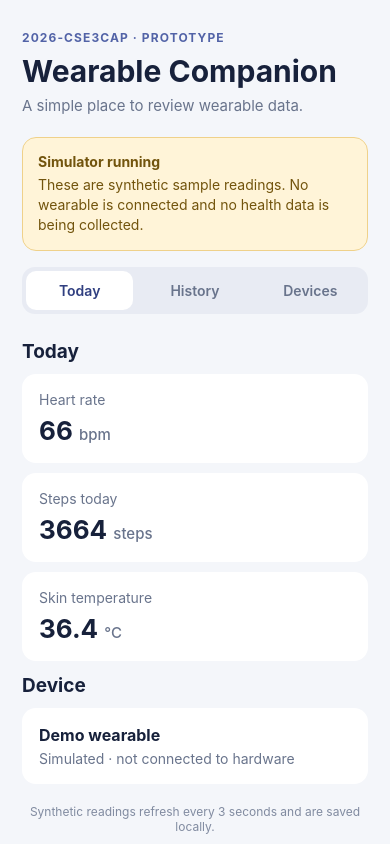
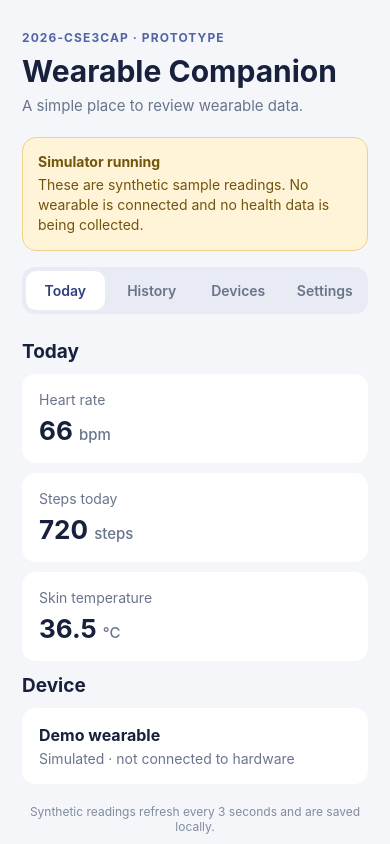
Before and after one commit to 22304516/wearable-companion, a React Native app: screen / in a window 390 px wide. Built offline with nearby package versions, Linux system fonts and the light colour scheme.

Commit message:
Add preferences and project handover docs

```diff
--- a/App.tsx
+++ b/App.tsx
@@ -11,8 +11,10 @@ import {
 import { makeSyntheticReadings, Reading } from './src/simulator';
 
 const HISTORY_KEY = 'wearable-companion.synthetic-history.v1';
+const PREFERENCES_KEY = 'wearable-companion.visible-metrics.v1';
 const MAX_HISTORY_ITEMS = 200;
 const REFRESH_INTERVAL_MS = 3000;
+const AVAILABLE_METRICS = ['Heart rate', 'Steps today', 'Skin temperature'];
 
 type HistoryEntry = {
   id: string;
@@ -53,6 +55,31 @@ function NavigationButton({
       style={[styles.navButton, selected && styles.navButtonSelected]}
     >
       <Text style={[styles.navText, selected && styles.navTextSelected]}>{label}</Text>
+    </Pressable>
+  );
+}
+
+function PreferenceRow({
+  label,
+  selected,
+  onPress,
+}: {
+  label: string;
+  selected: boolean;
+  onPress: () => void;
+}) {
+  return (
+    <Pressable
+      accessibilityRole="checkbox"
+      accessibilityState={{ checked: selected }}
+      onPress={onPress}
+      style={styles.preferenceRow}
+    >
+      <View style={[styles.checkbox, selected && styles.checkboxSelected]}>
+        {selected && <Text style={styles.checkmark}>✓</Text>}
+      </View>
+      <Text style={styles.preferenceLabel}>{label}</Text>
+      <Text style={styles.preferenceState}>{selected ? 'Shown' : 'Hidden'}</Text>
     </Pressable>
   );
 }
@@ -145,11 +172,43 @@ function TrendCard({
 export default function App() {
   const [readings, setReadings] = useState(makeSyntheticReadings());
   const [history, setHistory] = useState<HistoryEntry[]>([]);
-  const [screen, setScreen] = useState<'today' | 'history' | 'devices'>('today');
+  const [screen, setScreen] = useState<'today' | 'history' | 'devices' | 'settings'>('today');
   const [simulatorRunning, setSimulatorRunning] = useState(true);
+  const [visibleMetrics, setVisibleMetrics] = useState(AVAILABLE_METRICS);
   const [historyLoaded, setHistoryLoaded] = useState(false);
+  const [preferencesLoaded, setPreferencesLoaded] = useState(false);
   const [storageError, setStorageError] = useState(false);
+  const [preferencesError, setPreferencesError] = useState(false);
   const historyRef = useRef<HistoryEntry[]>([]);
+  const preferencesRef = useRef<string[]>(AVAILABLE_METRICS);
+  const preferenceWriteRef = useRef<Promise<void>>(Promise.resolve());
+
+  useEffect(() => {
+    let active = true;
+
+    async function restorePreferences() {
+      try {
+        const saved = await AsyncStorage.getItem(PREFERENCES_KEY);
+        if (saved) {
+          const parsed: unknown = JSON.parse(saved);
+          if (Array.isArray(parsed)) {
+            const restored = AVAILABLE_METRICS.filter(metric => parsed.includes(metric));
+            preferencesRef.current = restored;
+            if (active) setVisibleMetrics(restored);
+          }
+        }
+      } catch {
+        if (active) setPreferencesError(true);
+      } finally {
+        if (active) setPreferencesLoaded(true);
+      }
+    }
+
+    void restorePreferences();
+    return () => {
+      active = false;
+    };
+  }, []);
 
   useEffect(() => {
     let active = true;
@@ -226,6 +285,27 @@ export default function App() {
     }
   }
 
+  function saveVisibleMetrics(next: string[]) {
+    preferencesRef.current = next;
+    setVisibleMetrics(next);
+    preferenceWriteRef.current = preferenceWriteRef.current
+      .catch(() => undefined)
+      .then(() => AsyncStorage.setItem(PREFERENCES_KEY, JSON.stringify(next)))
+      .then(() => setPreferencesError(false))
+      .catch(() => setPreferencesError(true));
+  }
+
+  function toggleMetric(metric: string) {
+    const next = preferencesRef.current.includes(metric)
+      ? preferencesRef.current.filter(item => item !== metric)
+      : AVAILABLE_METRICS.filter(item => preferencesRef.current.includes(item) || item === metric);
+    saveVisibleMetrics(next);
+  }
+
+  function resetMetricPreferences() {
+    saveVisibleMetrics([...AVAILABLE_METRICS]);
+  }
+
   return (
     <SafeAreaView style={styles.safe}>
       <ScrollView contentContainerStyle={styles.container}>
@@ -249,17 +329,28 @@ export default function App() {
             </Text>
           </View>
         )}
+        {preferencesError && (
+          <View style={styles.errorNotice} accessibilityRole="alert">
+            <Text style={styles.errorText}>Display preferences could not be saved on this device.</Text>
+          </View>
+        )}
 
         <View style={styles.navigation} accessibilityRole="tablist">
           <NavigationButton label="Today" selected={screen === 'today'} onPress={() => setScreen('today')} />
           <NavigationButton label="History" selected={screen === 'history'} onPress={() => setScreen('history')} />
           <NavigationButton label="Devices" selected={screen === 'devices'} onPress={() => setScreen('devices')} />
+          <NavigationButton label="Settings" selected={screen === 'settings'} onPress={() => setScreen('settings')} />
         </View>
 
         {screen === 'today' ? (
           <>
             <Text style={styles.section}>Today</Text>
-            {readings.map(item => <Metric key={item.label} reading={item} />)}
+            {readings.filter(item => visibleMetrics.includes(item.label)).map(item => (
+              <Metric key={item.label} reading={item} />
+            ))}
+            {visibleMetrics.length === 0 && (
+              <Text style={styles.emptyText}>No metrics are selected. Choose readings to show in Settings.</Text>
+            )}
             <Text style={styles.section}>Device</Text>
             <View style={styles.device}>
               <Text style={styles.deviceName}>Demo wearable</Text>
@@ -307,7 +398,7 @@ export default function App() {
             )}
             <Text style={styles.footer}>Up to {MAX_HISTORY_ITEMS} samples are kept on this device.</Text>
           </>
-        ) : (
+        ) : screen === 'devices' ? (
           <>
             <Text style={styles.section}>Device simulator</Text>
             <View style={styles.deviceCard}>
@@ -336,6 +427,42 @@ export default function App() {
               </Text>
             </View>
             <Text style={styles.footer}>Sample history remains saved when generation is paused.</Text>
+          </>
+        ) : (
+          <>
+            <Text style={styles.section}>Display preferences</Text>
+            <Text style={styles.settingsIntro}>
+              Choose which synthetic readings appear on the Today dashboard. All readings continue to be saved in History while the simulator is running.
+            </Text>
+            {!preferencesLoaded ? (
+              <Text style={styles.emptyText}>Loading saved preferences…</Text>
+            ) : (
+              <>
+                <View style={styles.preferenceList}>
+                  {AVAILABLE_METRICS.map(metric => (
+                    <PreferenceRow
+                      key={metric}
+                      label={metric}
+                      selected={visibleMetrics.includes(metric)}
+                      onPress={() => toggleMetric(metric)}
+                    />
+                  ))}
+                </View>
+                <Pressable
+                  accessibilityRole="button"
+                  onPress={resetMetricPreferences}
+                  style={styles.resetButton}
+                >
+                  <Text style={styles.resetButtonText}>Show all readings</Text>
+                </Pressable>
+              </>
+            )}
+            <View style={styles.deviceNote}>
+              <Text style={styles.deviceNoteTitle}>Saved on this device</Text>
+              <Text style={styles.deviceNoteText}>
+                These display preferences are stored locally and do not require an account.
+              </Text>
+            </View>
           </>
         )}
       </ScrollView>
@@ -377,6 +504,16 @@ const styles = StyleSheet.create({
   deviceNote: { backgroundColor: '#eef1fa', borderRadius: 13, padding: 15, marginTop: 14 },
   deviceNoteTitle: { color: '#303f80', fontSize: 14, fontWeight: '700', marginBottom: 5 },
   deviceNoteText: { color: '#495577', fontSize: 13, lineHeight: 19 },
+  settingsIntro: { color: '#69748c', fontSize: 14, lineHeight: 21, marginBottom: 14 },
+  preferenceList: { backgroundColor: 'white', borderRadius: 14, paddingHorizontal: 15 },
+  preferenceRow: { minHeight: 58, flexDirection: 'row', alignItems: 'center', borderBottomWidth: 1, borderBottomColor: '#edf0f5' },
+  checkbox: { width: 22, height: 22, borderRadius: 6, borderWidth: 1.5, borderColor: '#a7afc2', alignItems: 'center', justifyContent: 'center', marginRight: 12 },
+  checkboxSelected: { borderColor: '#5263a7', backgroundColor: '#5263a7' },
+  checkmark: { color: 'white', fontSize: 15, fontWeight: '700', lineHeight: 18 },
+  preferenceLabel: { flex: 1, color: '#17213b', fontSize: 14, fontWeight: '600' },
+  preferenceState: { color: '#69748c', fontSize: 12 },
+  resetButton: { alignSelf: 'flex-start', paddingHorizontal: 14, paddingVertical: 10, borderRadius: 10, backgroundColor: '#e6e9f2', marginTop: 13 },
+  resetButtonText: { color: '#303f80', fontSize: 13, fontWeight: '700' },
   historyHeading: { flexDirection: 'row', alignItems: 'center', justifyContent: 'space-between', marginBottom: 11 },
   historyHeadingCopy: { flex: 1 },
   historyCaption: { color: '#69748c', fontSize: 13, marginTop: -5 },
--- a/src/simulator.ts
+++ b/src/simulator.ts
@@ -2,10 +2,18 @@ export type Reading = { label: string; value: number; unit: string };
 
 // Synthetic readings for interface development only. This is not a BLE connection.
 export function makeSyntheticReadings(now = Date.now()): Reading[] {
-  const wobble = (n: number, spread: number) => Math.round(n + (Math.sin(now / 12000) * spread));
+  const localDate = new Date(now);
+  const startOfLocalDay = new Date(localDate);
+  startOfLocalDay.setHours(0, 0, 0, 0);
+  const elapsedSeconds = Math.max(0, (now - startOfLocalDay.getTime()) / 1000);
+
+  const heartRate = Math.round(72 + 5 * Math.sin(now / 12000) + 2 * Math.sin(now / 33000));
+  const steps = Math.min(10000, 300 + Math.floor(elapsedSeconds * 0.12));
+  const temperature = Math.round((36.5 + 0.1 * Math.sin(now / 90000)) * 10) / 10;
+
   return [
-    { label: 'Heart rate', value: wobble(72, 6), unit: 'bpm' },
-    { label: 'Steps today', value: wobble(3840, 180), unit: 'steps' },
-    { label: 'Skin temperature', value: 36.4, unit: '°C' },
+    { label: 'Heart rate', value: heartRate, unit: 'bpm' },
+    { label: 'Steps today', value: steps, unit: 'steps' },
+    { label: 'Skin temperature', value: temperature, unit: '°C' },
   ];
 }
```
Also changed, not shown: 5 other files (tests, documents, lock files or other folders).
